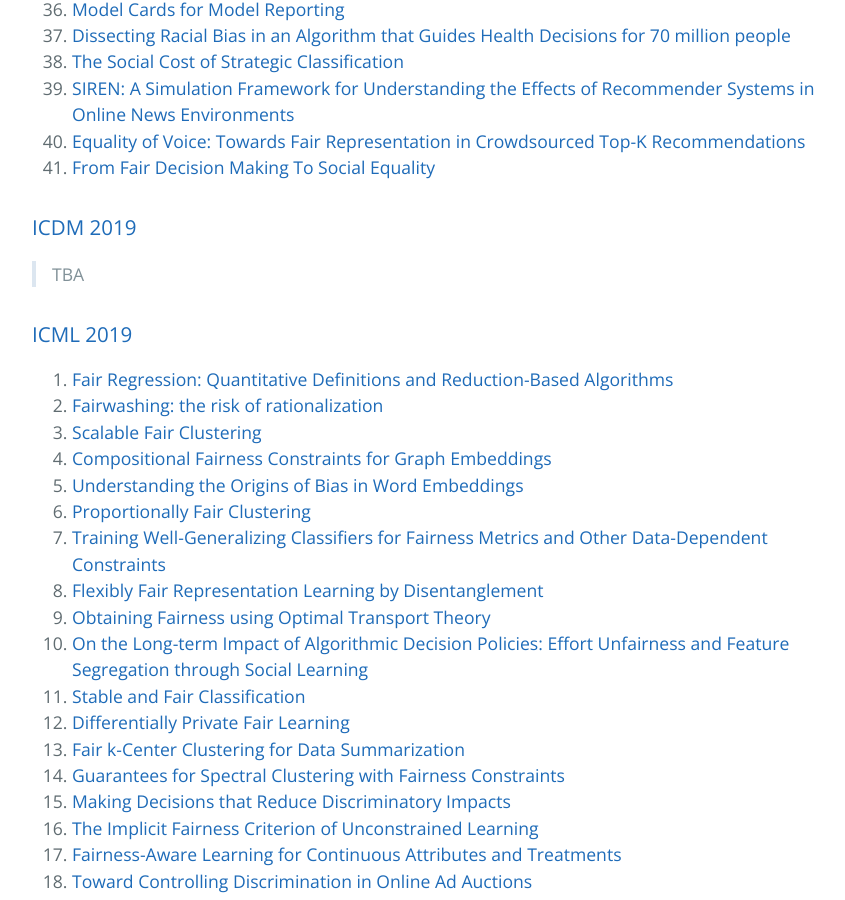
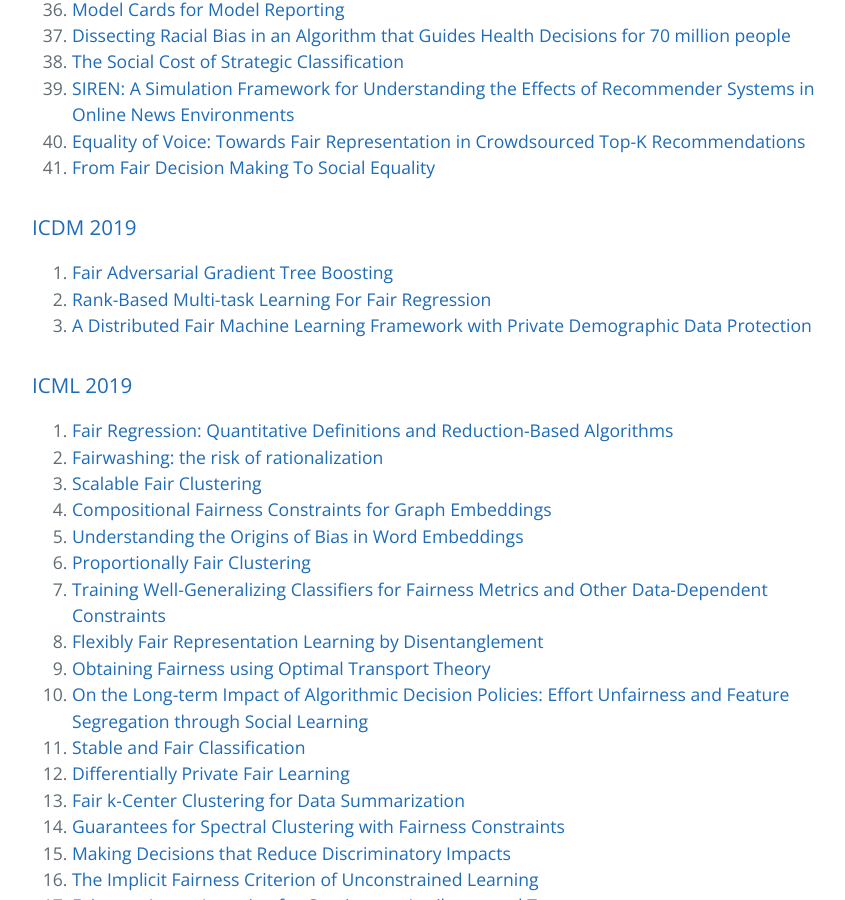
Before and after one commit to minakhan01/FairAI, a Jekyll site: the page built from conference.md, in a window 1280 px wide and 900 px high, scrolled down 2289 px. Shown: the whole window, without its empty margins (192-1037 px from the left). Built offline with Jekyll 4.4.1, drawn with Linux system fonts in a browser that asks for light colours; our own code applies the rules of GitHub Pages for plain Markdown files.

Commit message:
Add papers from ICDM 2019

```diff
--- a/conference.md
+++ b/conference.md
@@ -74,7 +74,9 @@ layout: default
 
 ### [ICDM 2019](https://dblp.uni-trier.de/db/conf/icdm/icdm2019.html)
 
-> TBA
+1. [Fair Adversarial Gradient Tree Boosting](https://ieeexplore.ieee.org/document/8970941/)
+2. [Rank-Based Multi-task Learning For Fair Regression](https://ieeexplore.ieee.org/document/8970984/)
+3. [A Distributed Fair Machine Learning Framework with Private Demographic Data Protection](https://ieeexplore.ieee.org/document/8970908/)
 
 ### [ICML 2019](https://dblp.uni-trier.de/db/conf/icml/icml2019.html)
 
```
